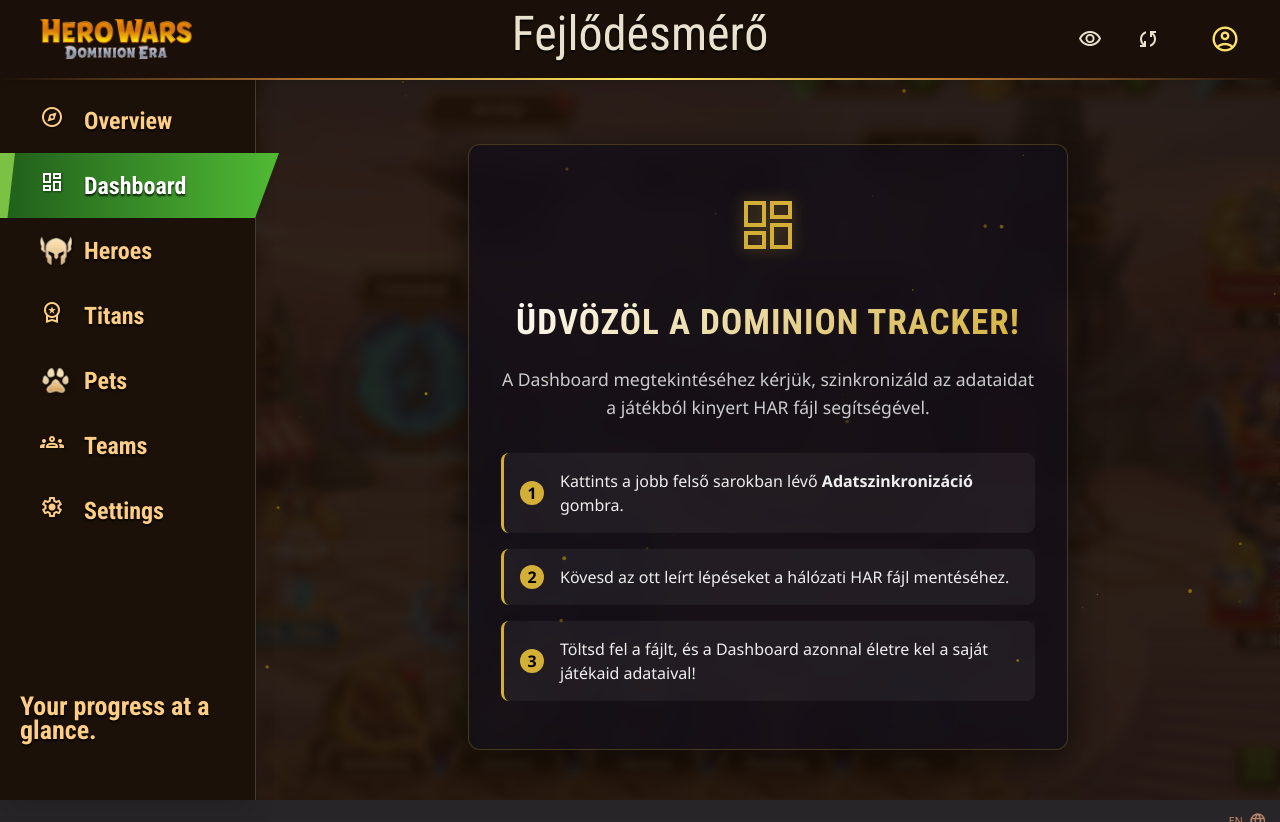
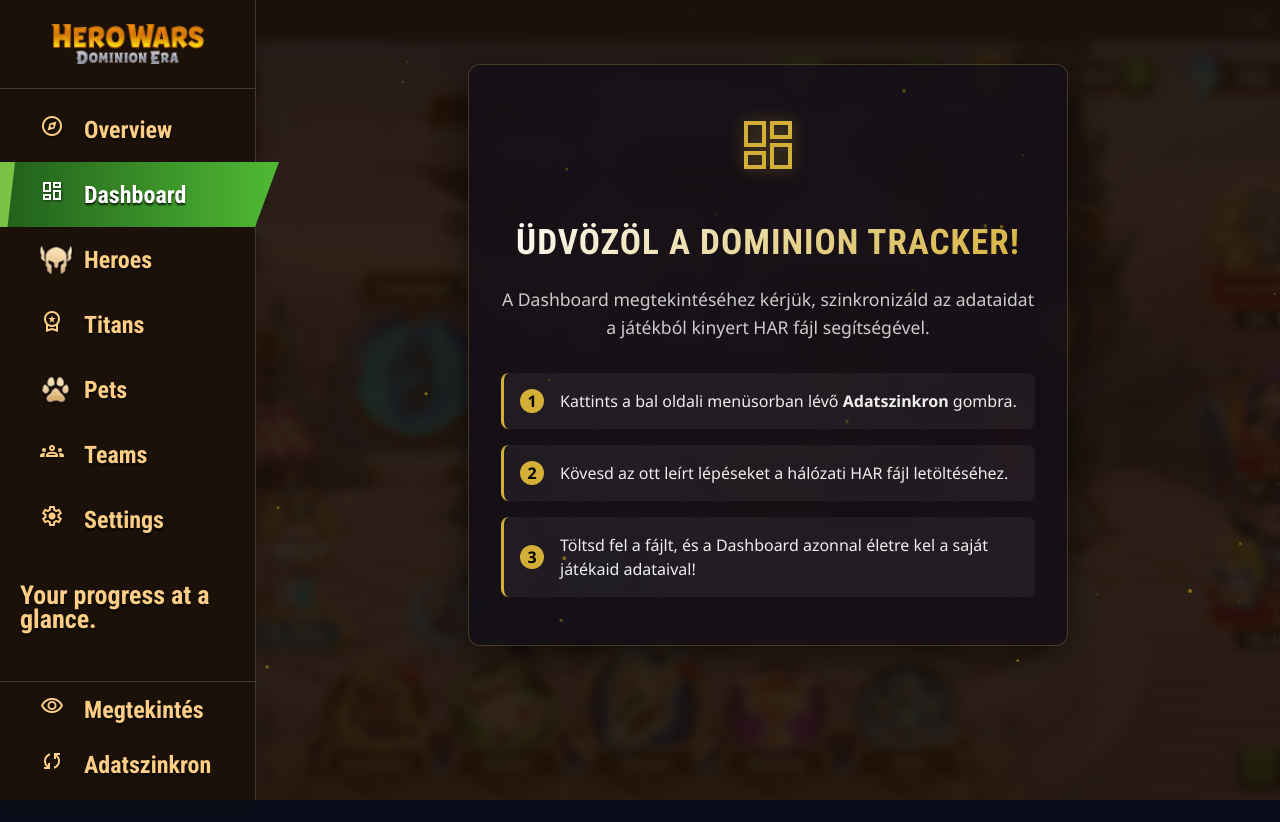
Before and after one commit to bozsok/hero_wars_dominion_era, a React (Vite) app: page / in a window 1280 px wide. After the commit the page ends 800 px from the top, so only its background shows below. Built offline with nearby package versions, Linux system fonts and the light colour scheme.

Commit message:
feat: Elrendezés átszervezése - fejléc törlése

```diff
--- a/package.json
+++ b/package.json
@@ -1,7 +1,7 @@
 {
   "name": "hero-wars",
   "private": true,
-  "version": "0.5.25",
+  "version": "0.5.26",
   "type": "module",
   "scripts": {
     "dev": "vite",
--- a/src/App.jsx
+++ b/src/App.jsx
@@ -1,5 +1,5 @@
 import React, { useEffect } from 'react';
-import Header from './components/Header';
+
 import Sidebar from './components/Sidebar';
 import Dashboard from './components/Dashboard';
 import Overview from './components/Overview';
@@ -81,10 +81,7 @@
   return (
     <div className="layout-app">
       <ParticlesBackground />
-      <Header
-        onOpenImport={() => setIsImportOpen(true)}
-      />
-      <Sidebar activeTab={activeTab} setActiveTab={setActiveTab} />
+      <Sidebar activeTab={activeTab} setActiveTab={setActiveTab} onOpenImport={() => setIsImportOpen(true)} />
       {activeTab === 'Dashboard' && <Dashboard />}
       {activeTab === 'Overview' && <Overview />}
       {activeTab === 'Heroes' && <HeroesList />}
--- a/src/components/Dashboard.jsx
+++ b/src/components/Dashboard.jsx
@@ -157,11 +157,11 @@
             <div className="dashboard-welcome-steps">
               <div className="welcome-step">
                 <span className="step-num">1</span>
-                <span>Kattints a jobb felső sarokban lévő <strong>Adatszinkronizáció</strong> gombra.</span>
+                <span>Kattints a bal oldali menüsorban lévő <strong>Adatszinkron</strong> gombra.</span>
               </div>
               <div className="welcome-step">
                 <span className="step-num">2</span>
-                <span>Kövesd az ott leírt lépéseket a hálózati HAR fájl mentéséhez.</span>
+                <span>Kövesd az ott leírt lépéseket a hálózati HAR fájl letöltéséhez.</span>
               </div>
               <div className="welcome-step">
                 <span className="step-num">3</span>
@@ -194,8 +194,8 @@
 
         {isViewMode && (
           <div className="view-mode-warning">
-            <h2 className="view-mode-title">View Mode Active</h2>
-            <p>You are currently viewing a loaded database. Changes will not be saved. Click the "BACK TO MINE" button to exit.</p>
+            <h2 className="view-mode-title">Megtekintő mód aktív</h2>
+            <p>Az aktív adatbázis egy betöltött .json fájl tartalmát jeleníti meg. Ez nem a saját játékaid adatait tartalmazza. Ebben módban nem menthető adat. Válts vissza a sajátjaidhoz a "Vissza a sajáthoz" gombbal.</p>
           </div>
         )}
 
--- a/src/components/Header.jsx
+++ /dev/null
@@ -1,70 +0,0 @@
-import React, { useContext, useRef } from 'react';
-import { HeroContext } from '../context/HeroContext';
-
-const Header = ({ onOpenImport }) => {
-  const { loadViewData, isViewMode, exitViewMode } = useContext(HeroContext);
-  const fileInputRef = useRef(null);
-
-  const handleFileChange = (e) => {
-    const file = e.target.files[0];
-    if (file) {
-      const reader = new FileReader();
-      reader.onload = (event) => {
-        loadViewData(event.target.result);
-      };
-      reader.readAsText(file);
-    }
-    if (fileInputRef.current) fileInputRef.current.value = '';
-  };
-  return (
-    <header className="layout-header">
-      <div className="header-logo-container">
-        <img src="./ui/logo.png" alt="Logo" className="header-logo" />
-      </div>
-
-      <div className="header-title-container">
-        {isViewMode ? (
-          <span className="header-title header-title-view-mode">MEGTEKINTŐ MÓD AKTÍV</span>
-        ) : (
-          <span className="header-title">Fejlődésmérő</span>
-        )}
-      </div>
-
-      <div className="header-actions">
-        {isViewMode ? (
-          <button
-            className="gold-gradient-btn return-btn"
-            onClick={exitViewMode}
-          >
-            VISSZA A SAJÁTHOZ
-          </button>
-        ) : (
-          <>
-            <input
-              type="file"
-              accept=".json"
-              ref={fileInputRef}
-              className="hidden-file-input"
-              onChange={handleFileChange}
-            />
-            <button
-              className="import-icon-btn view-mode-btn"
-              onClick={() => fileInputRef.current?.click()}
-              title="Megtekintő mód (Más JSON fájljának betöltése)"
-            >
-              <span className="material-symbols-outlined">visibility</span>
-            </button>
-            <button className="import-icon-btn" onClick={onOpenImport} title="Adatkezelés">
-              <span className="material-symbols-outlined">sync</span>
-            </button>
-          </>
-        )}
-        <span className={`material-symbols-outlined header-profile-icon ${isViewMode ? 'view-mode' : ''}`}>
-          account_circle
-        </span>
-      </div>
-    </header>
-  );
-};
-
-export default Header;
--- a/src/components/Sidebar.jsx
+++ b/src/components/Sidebar.jsx
@@ -1,4 +1,5 @@
-import React from 'react';
+import React, { useContext, useRef } from 'react';
+import { HeroContext } from '../context/HeroContext';
 
 const NAV_TEXTS = {
   Dashboard: 'Your progress at a glance.',
@@ -9,9 +10,29 @@
   Settings: 'Configure your application.'
 };
 
-const Sidebar = ({ activeTab, setActiveTab }) => {
+const Sidebar = ({ activeTab, setActiveTab, onOpenImport }) => {
+  const { loadViewData, isViewMode, exitViewMode } = useContext(HeroContext);
+  const fileInputRef = useRef(null);
+
+  const handleFileChange = (e) => {
+    const file = e.target.files[0];
+    if (file) {
+      const reader = new FileReader();
+      reader.onload = (event) => {
+        loadViewData(event.target.result);
+      };
+      reader.readAsText(file);
+    }
+    if (fileInputRef.current) fileInputRef.current.value = '';
+  };
+
   return (
     <aside className="layout-sidebar">
+
+      {/* Logó – a korábbi header-logo-container átemelve */}
+      <div className="sidebar-logo-container">
+        <img src="./ui/logo.png" alt="Logo" className="sidebar-logo" />
+      </div>
 
       <nav className="sidebar-nav">
         <a href="#" className={`nav-item ${activeTab === 'Overview' ? 'active' : ''}`} onClick={(e) => { e.preventDefault(); setActiveTab('Overview'); }}>
@@ -48,6 +69,44 @@
         </div>
       </nav>
 
+      {/* Akciógombok – a korábbi header-actions átemelve, sidebar stílusban */}
+      <div className="sidebar-actions">
+        {isViewMode ? (
+          <button
+            className="sidebar-action-item return-btn"
+            onClick={exitViewMode}
+          >
+            <span className="material-symbols-outlined nav-icon">undo</span>
+            <span className="nav-text">Vissza a sajáthoz</span>
+          </button>
+        ) : (
+          <>
+            <input
+              type="file"
+              accept=".json"
+              ref={fileInputRef}
+              className="hidden-file-input"
+              onChange={handleFileChange}
+            />
+            <button
+              className="sidebar-action-item"
+              onClick={() => fileInputRef.current?.click()}
+              title="Megtekintő mód (Más JSON fájljának betöltése)"
+            >
+              <span className="material-symbols-outlined nav-icon">visibility</span>
+              <span className="nav-text">Megtekintés</span>
+            </button>
+            <button
+              className="sidebar-action-item"
+              onClick={onOpenImport}
+              title="Adatkezelés"
+            >
+              <span className="material-symbols-outlined nav-icon">sync</span>
+              <span className="nav-text">Adatszinkron</span>
+            </button>
+          </>
+        )}
+      </div>
 
     </aside>
   );
--- a/src/index.css
+++ b/src/index.css
@@ -489,22 +489,7 @@
   z-index: 1;
 }
 
-.layout-header {
-  position: fixed;
-  top: 0;
-  width: 100%;
-  z-index: 50;
-  display: flex;
-  justify-content: space-between;
-  align-items: center;
-  padding: 0 var(--lg);
-  height: 80px;
-  border: none;
-  border-bottom: 2px solid;
-  border-image: linear-gradient(to right, transparent, #b67532, #feec5f, #b67532, transparent) 1;
-  background-color: #1a1009;
-  box-shadow: 0 4px 6px -1px rgba(0, 0, 0, 0.1);
-}
+
 
 .layout-sidebar {
   position: fixed;
@@ -515,7 +500,7 @@
   /* 64 * 4px */
   display: flex;
   flex-direction: column;
-  padding-top: 80px;
+  padding-top: 0;
   padding-bottom: var(--base);
   border-right: 1px solid #463b34;
   /* border-image: linear-gradient(to bottom, transparent, #fcef5f, transparent) 1; */
@@ -526,8 +511,7 @@
 
 .layout-main {
   margin-left: 256px;
-  padding-top: 112px;
-  /* 28 * 4px */
+  padding-top: 32px;
   padding-left: var(--md);
   padding-right: var(--md);
   padding-bottom: var(--lg);
@@ -553,40 +537,18 @@
 }
 
 /* --- SEMANTIC COMPONENT CLASSES --- */
-/* Header */
-.header-logo-container {
-  display: flex;
-  align-items: center;
-}
-
-.header-logo {
+/* Sidebar logó */
+.sidebar-logo-container {
+  display: flex;
+  align-items: center;
+  justify-content: center;
+  padding: var(--md) var(--lg);
+  border-bottom: 1px solid #463b34;
+}
+
+.sidebar-logo {
   height: 40px;
   object-fit: contain;
-}
-
-.header-title-container {
-  position: absolute;
-  left: 50%;
-  transform: translateX(-50%);
-}
-
-.header-title {
-  font-family: var(--font-display-lg);
-  font-size: 48px;
-  text-shadow: 0px 2px 2px rgba(0, 0, 0, 0.8);
-  transition: color 0.3s;
-}
-
-.header-actions {
-  display: flex;
-  align-items: center;
-  gap: var(--md);
-}
-
-.header-profile-icon {
-  font-size: 30px;
-  color: var(--primary-fixed);
-  cursor: pointer;
 }
 
 /* Dashboard */
@@ -1051,13 +1013,55 @@
 .sidebar-actions {
   display: flex;
   flex-direction: column;
+  gap: 0;
+  padding: 0;
+  border-top: 1px solid #463b34;
+}
+
+/* Sidebar akciógomb – a nav-item mintájára */
+.sidebar-action-item {
+  display: flex;
+  align-items: center;
   gap: var(--sm);
-  padding: var(--md);
-}
-
-.return-btn {
+  padding: 0 var(--lg);
+  height: 55px;
+  color: #fece86;
+  background: transparent;
+  border: none;
+  cursor: pointer;
+  text-decoration: none;
+  transition: all 0.3s;
+  position: relative;
+  z-index: 1;
   width: 100%;
-  background-color: var(--error);
+  text-align: left;
+  font-size: inherit;
+}
+
+.sidebar-action-item::before {
+  content: '';
+  position: absolute;
+  top: 0;
+  left: 0;
+  right: 0;
+  bottom: 0;
+  z-index: -1;
+  background: linear-gradient(to right, #205e1b, #50ba34);
+  opacity: 0;
+  transition: all 0.3s;
+}
+
+.sidebar-action-item:hover::before {
+  opacity: 0.4;
+}
+
+/* Return gomb piros hover */
+.sidebar-action-item.return-btn {
+  color: #ef4444;
+}
+
+.sidebar-action-item.return-btn::before {
+  background: linear-gradient(to right, #5e1b1b, #ba3434);
 }
 
 .image-btn {
@@ -1232,30 +1236,8 @@
   text-shadow: 0px 2px 2px rgba(0, 0, 0, 0.8);
 }
 
-/* Header additions */
-.header-title-view-mode {
-  color: #ef4444;
-}
-
-.return-btn {
-  padding: 8px 16px;
-  margin-right: 15px;
-}
-
 .hidden-file-input {
   display: none;
-}
-
-.view-mode-btn {
-  margin-right: 10px;
-}
-
-.header-profile-icon:not(.view-mode) {
-  margin-left: 10px;
-}
-
-.header-profile-icon.view-mode {
-  margin-left: 0;
 }
 
 /* Dashboard additions */
```
Also changed, not shown: 1 other file (tests, documents, lock files or other folders).
